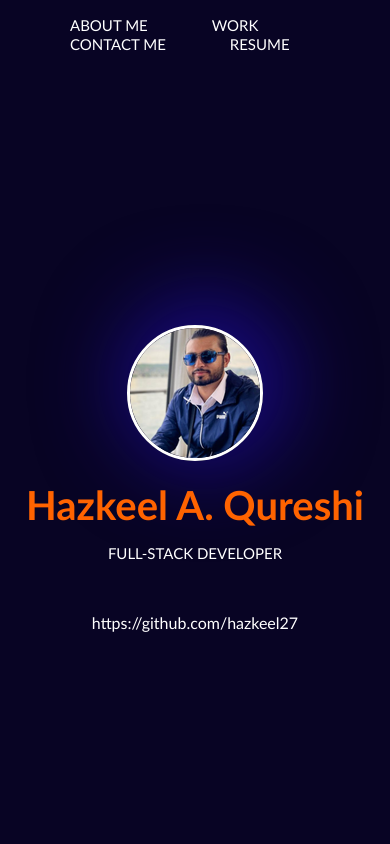
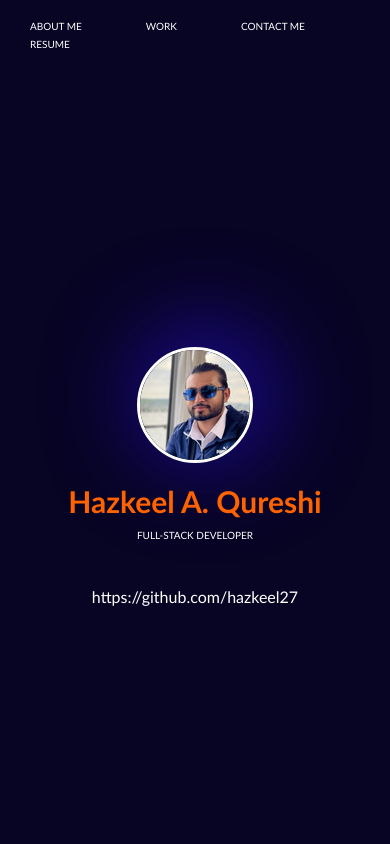
Before and after one commit to hazkeel27/professional-portfolio, a plain HTML site: page index.html in a window 390 px wide. Shown: the top 844 px of the page. Drawn offline with Linux system fonts and the light colour scheme.

Commit message:
added media query for max 480px in style.css

```diff
--- a/assets/css/style.css
+++ b/assets/css/style.css
@@ -283,6 +283,7 @@ nav a {
     text-align: right;
 }
 
+/*----------MEDIA QUERY MAX 768px CSS - BEGINS----------*/
 @media screen and (max-width: 768px) {
 
     /*reshaping the h2 tags*/
@@ -293,6 +294,11 @@ nav a {
     nav{
         flex-direction: row;
         justify-content: center;
+    }
+
+    /*adjusting the cont of nav bar text*/
+    nav ul a{
+        font-size: 11px;
     }
 
     /*re-shaping the size of the profile picture*/
@@ -346,3 +352,51 @@ nav a {
         align-items: flex-start;
     }
 }
+/*----------MEDIA QUERY MAX 768px CSS - ENDS----------*/
+
+/*----------MEDIA QUERY MAX 480px CSS - BEGINS----------*/
+@media screen and (max-width: 480px) {
+
+    /*reshaping the h2 tags*/
+    h1, h2 { font-size: 30px; }
+    h3{ font-size: 20px; }
+
+    /*aligning nav bar to the center*/
+    nav ul{
+        padding: 0;
+    }
+
+    /*adjusting the cont of nav bar text*/
+    nav ul a{
+        font-size: 10px;
+    }
+
+    /*re-shaping the size of the profile picture*/
+    .profile-picture img{
+        width: 110px;
+        height: 110px;
+        object-position: 50% 37%;
+    }
+
+    /*reshaping font size of the subheading below h1 tag on page reload*/
+    .initial-intro p{ font-size: 10px; }
+
+    /*h2 tag aligned to center*/
+    .about-me h2{
+       text-align: center;
+    }
+
+    /*h2 tag aligned to center*/
+    .work h2{
+        text-align: center;
+    }
+
+
+
+    /*re-structuring the work section for improved view*/
+    .bottom-div{
+        flex-direction: column;
+        height: 25%;
+    }
+}
+/*----------MEDIA QUERY MAX 480px CSS - ENDS----------*/
```
